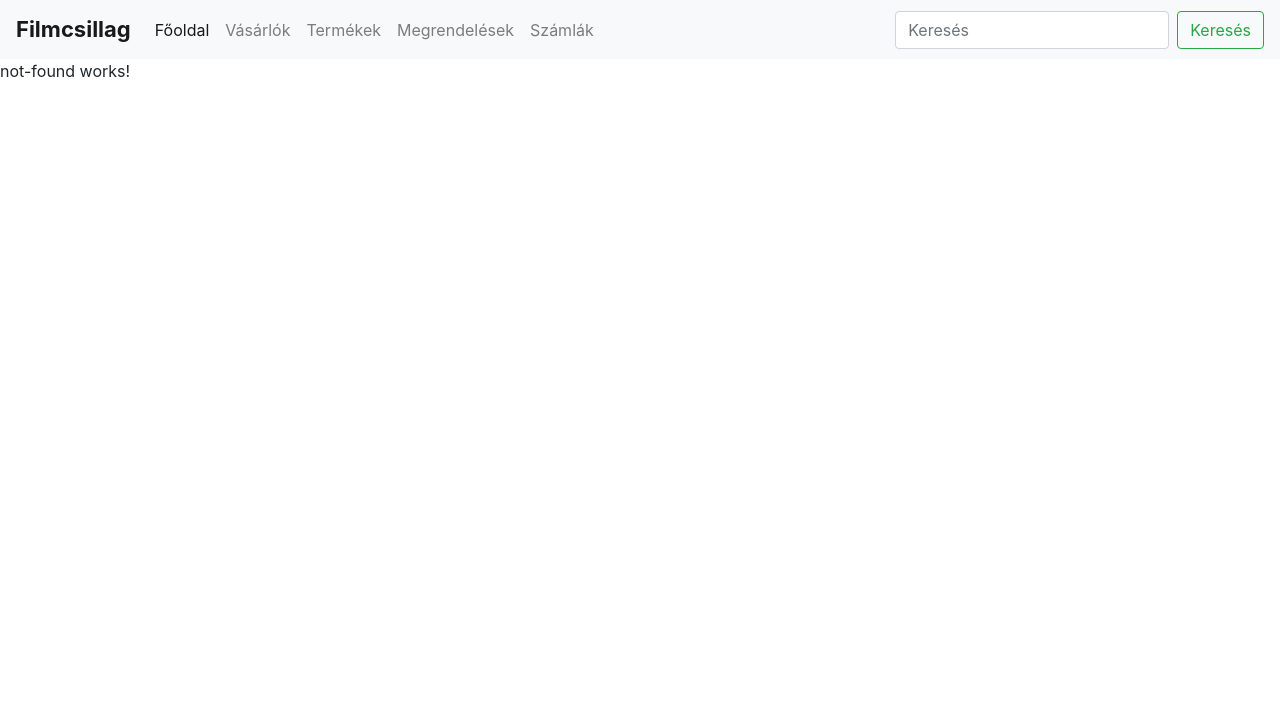
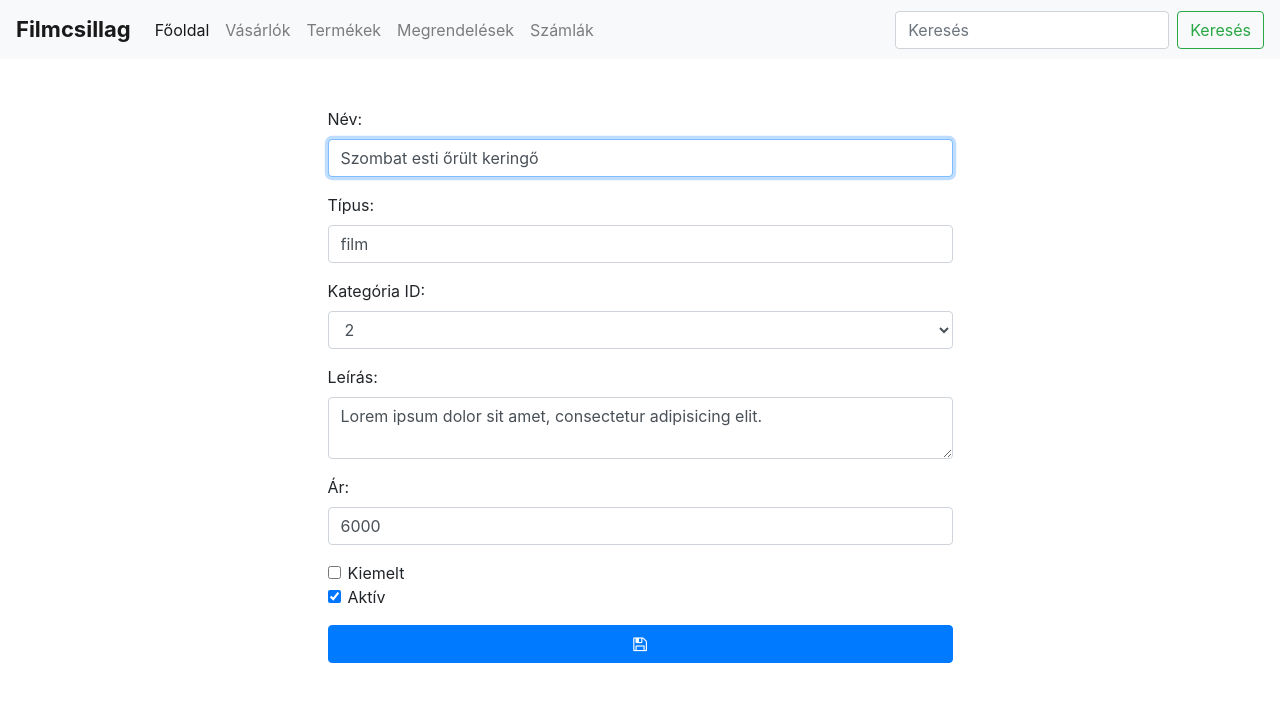
Before and after one commit to Adamnemeth0315/adminPractice, an Angular app: page /products/1 in a window 1280 px wide. Shown: the top 702 px of the page. Built offline with nearby package versions, Linux system fonts and the light colour scheme; data requests are answered from the project's data file.

Commit message:
Product editor done

```diff
--- a/src/app/app-routing.module.ts
+++ b/src/app/app-routing.module.ts
@@ -7,6 +7,7 @@ import { ListingBillComponent } from './page/listing/listing-bill/listing-bill.c
 
 import { HomeComponent } from './page/home/home.component';
 import { NotFoundComponent } from './page/not-found/not-found.component';
+import { EditProductComponent } from './page/edit/edit-product/edit-product.component';
 
 const routes: Routes = [
   {
@@ -26,6 +27,10 @@ const routes: Routes = [
     component: ListingProductComponent
   },
   {
+    path: 'products/:id',
+    component: EditProductComponent
+  },
+  {
     path: 'orders',
     component: ListingOrderComponent
   },
--- a/src/app/app.module.ts
+++ b/src/app/app.module.ts
@@ -13,6 +13,8 @@ import { ListingOrderComponent } from './page/listing/listing-order/listing-orde
 import { HomeComponent } from './page/home/home.component';
 import { NotFoundComponent } from './page/not-found/not-found.component';
 import { FilterPipe } from './pipe/filter.pipe';
+import { EditProductComponent } from './page/edit/edit-product/edit-product.component';
+
 
 @NgModule({
   declarations: [
@@ -24,7 +26,9 @@ import { FilterPipe } from './pipe/filter.pipe';
     ListingOrderComponent,
     HomeComponent,
     NotFoundComponent,
-    FilterPipe
+    FilterPipe,
+    EditProductComponent,
+
   ],
   imports: [
     BrowserModule,
--- /dev/null
+++ b/src/app/page/edit/edit-product/edit-product.component.html
@@ -0,0 +1,68 @@
+<div class="row">
+    <div *ngIf="product" class="col-6 offset-3 mt-5">
+        <form #productForm="ngForm" (ngSubmit)="setProductToDatabase(product)">
+            <div class="form-group">
+                <label for="name">Név:</label>
+                <input name="name" [(ngModel)]="product.name" type="text" class="form-control" id="name" required
+                    autofocus>
+                <div [hidden]="productForm.controls.name?.valid || productForm.controls.name?.pristine"
+                    class="error-message">
+                    Hiányzó név!
+                </div>
+            </div>
+            <div class="form-group">
+                <label for="type">Típus:</label>
+                <input name="type" id="type" [(ngModel)]="product.type" type="text" class="form-control" required>
+                <div [hidden]="productForm.controls.type?.valid || productForm.controls.type?.pristine"
+                    class="error-message">
+                    Hiányzó típus!
+                </div>
+            </div>
+            <div class="form-group">
+                <label for="catId">Kategória ID:</label>
+                <select class="form-control" name="catId" id="catId" [(ngModel)]="product.catId">
+                    <option>1</option>
+                    <option>2</option>
+                </select>
+            </div>
+            <div class="form-group">
+                <label for="description">Leírás:</label>
+                <textarea name="description" id="description" rows="2" class="form-control"
+                    [(ngModel)]="product.description" required></textarea>
+                <div [hidden]="productForm.controls.description?.valid || productForm.controls.description?.pristine"
+                    class="error-message">
+                    Hiányzó leírás!
+                </div>
+            </div>
+            <div class="form-group">
+                <label for="price">Ár:</label>
+                <input name="price" id="price" [(ngModel)]="product.price" type="number" class="form-control" required>
+                <div [hidden]="productForm.controls.price?.valid || productForm.controls.price?.pristine"
+                    class="error-message">
+                    Hiányzó ár!
+                </div>
+            </div>
+            <div class="form-check mt-3">
+                <label class="form-check-label">
+                    <input class="form-check-input" type="checkbox" name="featured"
+                        [(ngModel)]="product.featured">Kiemelt
+                    <span class="form-check-sign">
+                        <span class="check"></span>
+                    </span>
+                </label>
+            </div>
+            <div class="form-check mb-3">
+                <label class="form-check-label">
+                    <input class="form-check-input" type="checkbox" name="active" [(ngModel)]="product.active">Aktív
+                    <span class="form-check-sign">
+                        <span class="check"></span>
+                    </span>
+                </label>
+            </div>
+            <button [disabled]="productForm.invalid || updating" type="submit" class="btn btn-primary btn-block">
+                <i *ngIf="!updating" class="fa fa-floppy-o"></i>
+                <i *ngIf="updating" class="fa fa-refresh"></i>
+            </button>
+        </form>
+    </div>
+</div>
--- /dev/null
+++ b/src/app/page/edit/edit-product/edit-product.component.ts
@@ -0,0 +1,52 @@
+import { Component, OnInit } from '@angular/core';
+import { ActivatedRoute, Router } from '@angular/router';
+import { Product } from 'src/app/model/product';
+import { ProductService } from 'src/app/service/product.service';
+
+@Component({
+  selector: 'app-edit-product',
+  templateUrl: './edit-product.component.html',
+  styleUrls: ['./edit-product.component.scss']
+})
+export class EditProductComponent implements OnInit {
+
+  product: Product = new Product();
+  productId: number = 0;
+  updating: boolean = false;
+
+  constructor(
+    private productService: ProductService,
+    private router: Router,
+    private activatedRoute: ActivatedRoute,
+  ) { }
+
+  ngOnInit(): void {
+    this.activatedRoute.params.subscribe(
+      params => this.productId = params.id
+    );
+    this.productService.get(this.productId).subscribe(
+      product => this.product = product
+    );
+  }
+
+  setProductToDatabase(product: Product): void {
+    this.updating = true;
+    product.catId = Number(product.catId);
+    if (product.id === 0) {
+      this.productService.create(product).subscribe(
+        () => {
+          this.updating = false;
+          this.router.navigate(['products']);
+        }
+      );
+    } else {
+      this.productService.update(product).subscribe(
+        () => {
+          this.updating = false;
+          this.router.navigate(['products']);
+        }
+      );
+    }
+  }
+
+}
--- a/src/app/page/listing/listing-product/listing-product.component.html
+++ b/src/app/page/listing/listing-product/listing-product.component.html
@@ -56,7 +56,7 @@
                             </td>
                             <td>
                                 <div class="btn-group">
-                                    <button class="btn btn-primary">
+                                    <button class="btn btn-primary" [routerLink]=[product.id]>
                                         <i class="fa fa-refresh"></i>
                                     </button>
                                     <button class="btn btn-danger" (click)="onRemove(product)">
--- a/src/app/service/base.service.ts
+++ b/src/app/service/base.service.ts
@@ -29,7 +29,7 @@ export class BaseService<T extends { id: number }> {
   }
 
   get(id: number): Observable<T> {
-    return Number(id) === 0 ? new Observable<T>() : this.http.get<T>(`${this.config.apiUrl}/${id}`);
+    return Number(id) === 0 ? new Observable<T>() : this.http.get<T>(`${this.config.apiUrl}/${this.entityName}/${id}`);
   }
 
   create(entity: T): Observable<T> {
```
Also changed, not shown: src/app/page/edit/edit-product/edit-product.component.scss (added), 1 other file (tests, documents, lock files or other folders).
